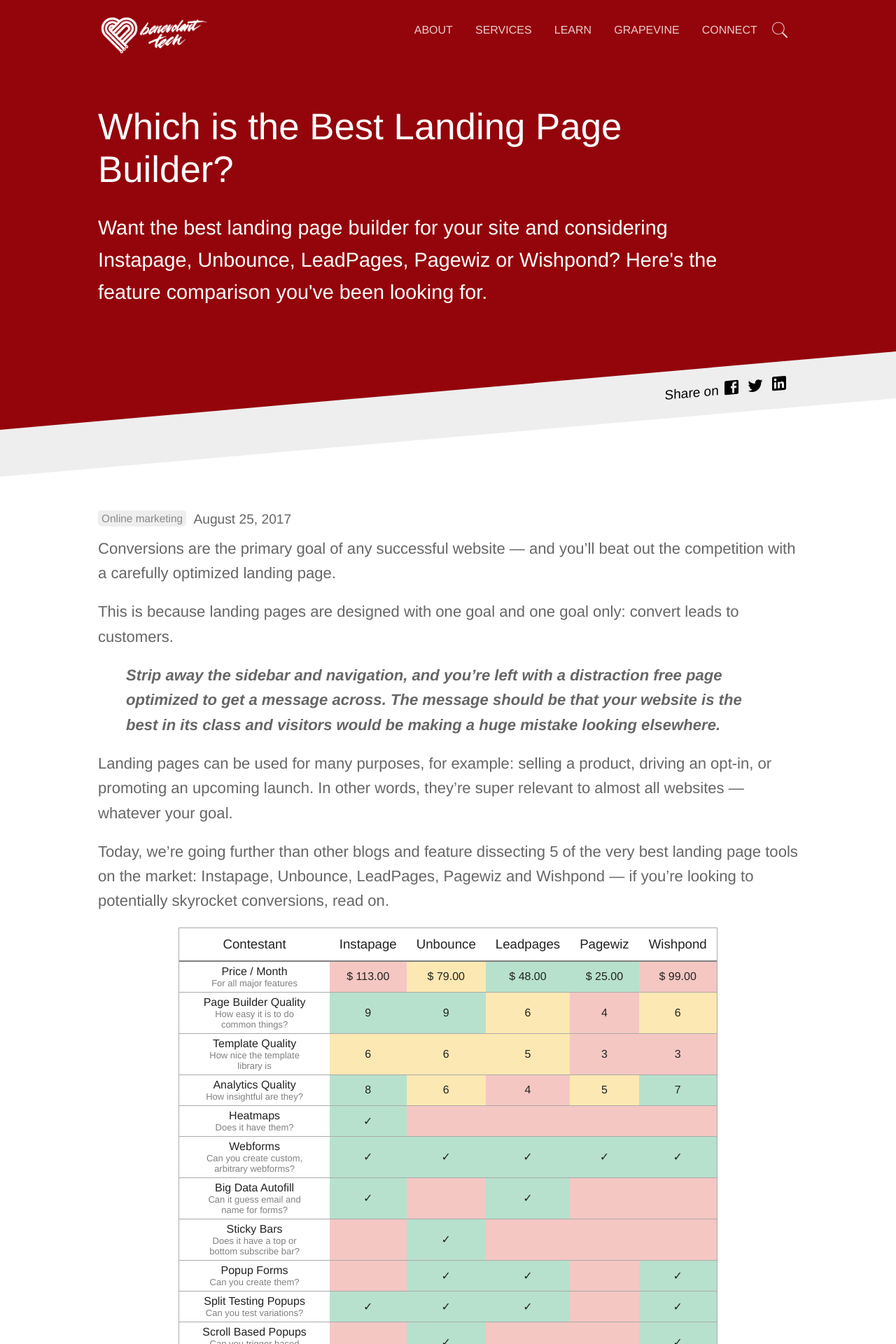
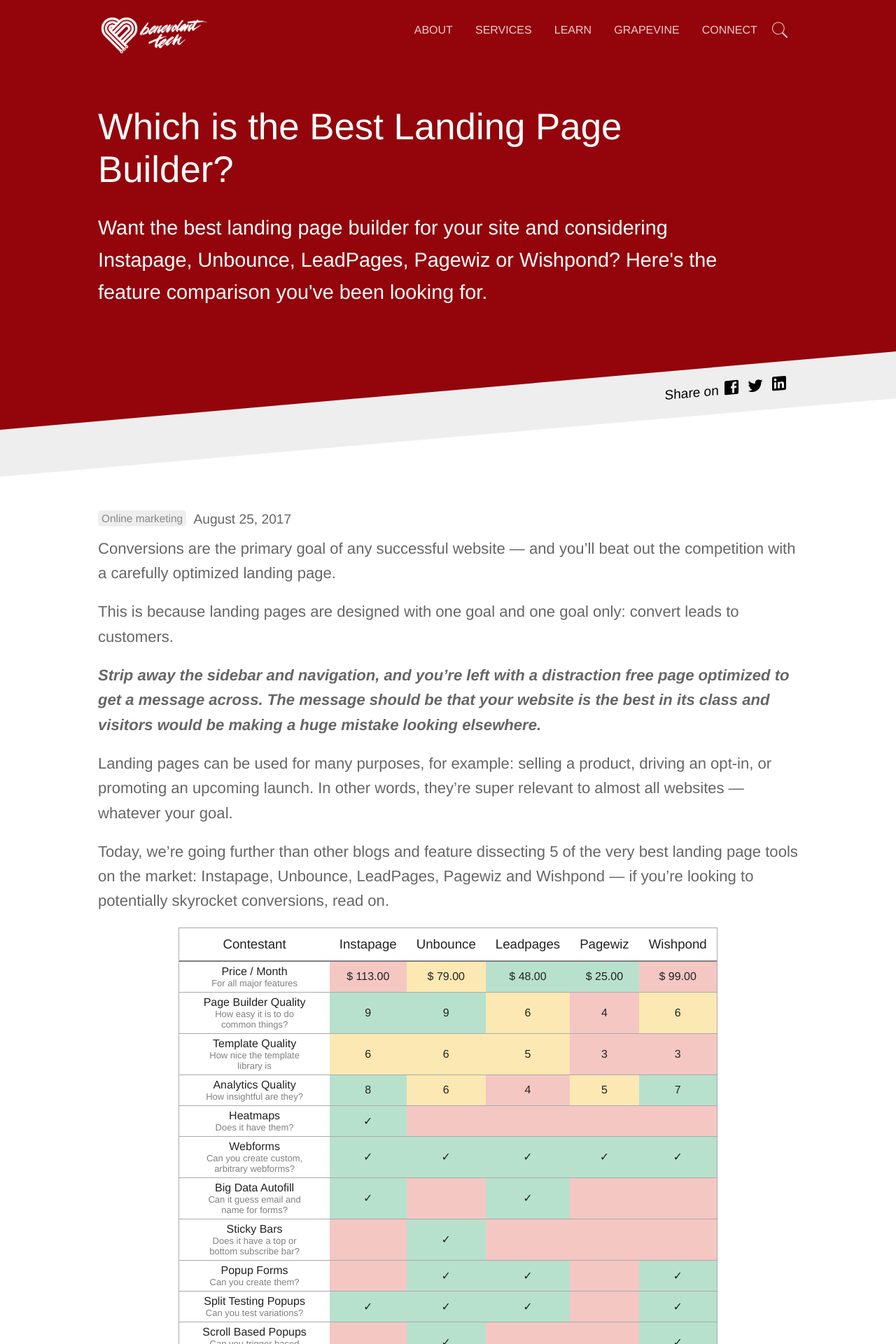
Before and after one commit to benevolenttech/btek.cc, a Jekyll site: the page built from _posts/2017-08-25-which-is-the-best-landing-page-builder.md, in a window 1280 px wide. Shown: the top 1920 px of the page at 70% size. Built offline with Jekyll 4.4.1, drawn with Linux system fonts in a browser that asks for light colours; comment, search, counter and statistics services are not loaded.

```diff
--- a/_posts/2017-08-25-which-is-the-best-landing-page-builder.md
+++ b/_posts/2017-08-25-which-is-the-best-landing-page-builder.md
@@ -21,7 +21,7 @@ Conversions are the primary goal of any successful website — and you'll beat o
 
 This is because landing pages are designed with one goal and one goal only: convert leads to customers.
 
-> ***Strip away the sidebar and navigation, and you're left with a distraction free page optimized to get a message across. The message should be that your website is the best in its class and visitors would be making a huge mistake looking elsewhere.***
+***Strip away the sidebar and navigation, and you're left with a distraction free page optimized to get a message across. The message should be that your website is the best in its class and visitors would be making a huge mistake looking elsewhere.***
 
 Landing pages can be used for many purposes, for example: selling a product, driving an opt-in, or promoting an upcoming launch. In other words, they’re super relevant to almost all websites — whatever your goal.
 
```
